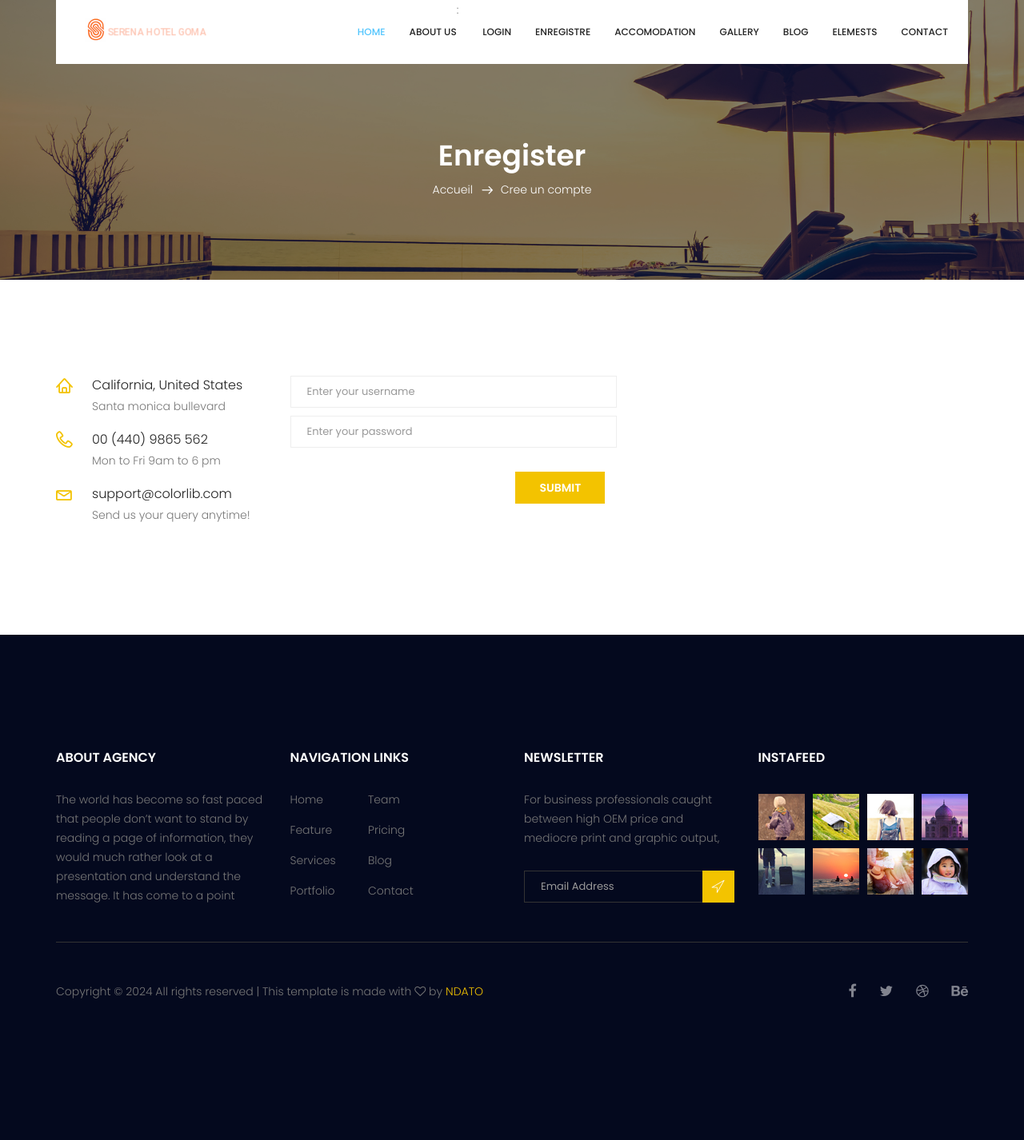
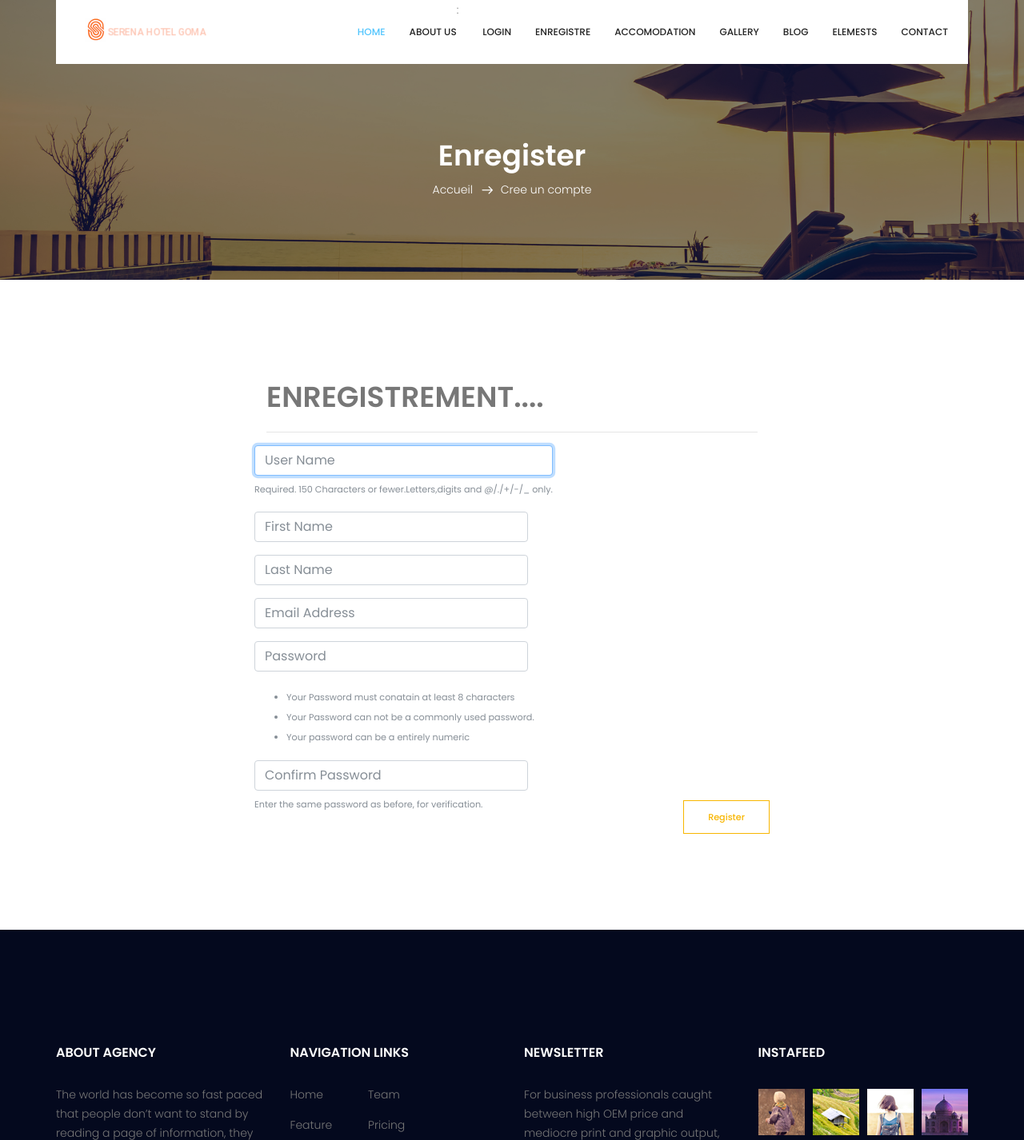
Before and after one commit to jeanlucndato/Hotel-Booking, a Django app: page /register/ in a window 1280 px wide. Shown: the top 1426 px of the page at 80% size. Before the commit the page ends 1249 px from the top, so only its background shows below. Run offline with Django 5.2, Linux system fonts and the light colour scheme; some libraries are stand-ins or nearby versions.

Commit message:
some important modifications

```diff
--- a/serena_app/forms.py
+++ b/serena_app/forms.py
@@ -8,18 +8,27 @@ from django import forms
 
 
 class SignUpForm(UserCreationForm):
-    email = forms.EmailField(Label="", widget=forms.Textinput(attrs={'class':'form-control'), required=False})
-    first_name = forms.CharField(label="", max_length=100, widget=forms.TextInput(attrs={'class':'form-control':'first Name'})
-    last_name = forms.CharField(label="", max_length=100, widget=forms.TextInput(attrs={'class':'form-control':'first Name'})
+    email = forms.EmailField(label="", widget=forms.TextInput(attrs={'class':'form-control','placeholder':'Email Address'}))
+    first_name = forms.CharField(label="", max_length=100, widget=forms.TextInput(attrs={'class':'form-control','placeholder':'First Name'}))
+    last_name = forms.CharField(label="", max_length=100, widget=forms.TextInput(attrs={'class':'form-control','placeholder':'Last Name'}))
 
     class Meta:
         model = User
-        fields = ('username', 'subtitle', 'intro', 'body', 'conclusion', 'header_image')
+        fields = ('username', 'first_name', 'last_name', 'email', 'password1')#, 'passsword2'
 
-        widgets = {
-            'title': forms.TextInput(attrs={'class': 'form-control', 'placeholder': 'you must write a best hacking article...'}),
-            'author': forms.Select(attrs={'class': 'form-control'}),
-            'subtitle': forms.TextInput(attrs={'class': 'form-control'}),
-            'intro': forms.Textarea(attrs={'class': 'form-control'}),
-            'body': forms.Textarea(attrs={'class': 'form-control'}),
-            'conclusion': forms.Textarea(attrs={'class': 'form-control'}),
+    def __init__(self,*args,**kwargs):
+        super(SignUpForm, self).__init__(*args,**kwargs)
+        self.fields['username'].widget.attrs['class']='form-control'
+        self.fields['username'].widget.attrs['placeholder']='User Name'
+        self.fields['username'].label=''
+        self.fields['username'].help_text='<span class="form-text text-muted"><small>Required. 150 Characters or fewer.Letters,digits and @/./+/-/_ only.</small></span>'
+
+        self.fields['password1'].widget.attrs['class']='form-control'
+        self.fields['password1'].widget.attrs['placeholder']='Password'
+        self.fields['password1'].label=''
+        self.fields['password1'].help_text='<ul class="form-text text-muted small"><li>Your Password must conatain at least 8 characters</li><li>Your Password can not be a commonly used password.</li><li>Your password can be a entirely numeric</li></ul>'
+
+        self.fields['password2'].widget.attrs['class']='form-control'
+        self.fields['password2'].widget.attrs['placeholder']='Confirm Password'
+        self.fields['password2'].label=''
+        self.fields['password2'].help_text='<span class="form-text text-muted"><small>Enter the same password as before, for verification.</small></span>'
--- a/serena_app/templates/home.html
+++ b/serena_app/templates/home.html
@@ -112,7 +112,7 @@
                             Libre
                         </div>
                         <img src="{{ product.image.url }}" alt="">
-                        <a href="#" class="btn theme_btn button_hover">Reservez </a>
+                        <a href="{% url 'product' product.id %}" class="btn theme_btn button_hover">Reservez </a>
                     </div>
                     <a href="#">
                         <h4 class="sec_h4">{{ product.name }}</h4>
@@ -127,7 +127,7 @@
                 <div class="accomodation_item text-center">
                     <div class="hotel_img">
                         <img src="{{ product.image.url }}" alt="">
-                        <a href="#" class="btn theme_btn button_hover">Reservez </a>
+                        <a href="{% url 'product' product.id %}" class="btn theme_btn button_hover">Reservez </a>
                     </div>
                     <a href="#">
                         <h4 class="sec_h4">{{ product.name }}</h4>
--- a/serena_app/templates/register.html
+++ b/serena_app/templates/register.html
@@ -21,42 +21,28 @@
 <section class="contact_area section_gap">
     <div class="container">
         <div class="row">
-            <div class="col-md-3">
-                <div class="contact_info">
-                    <div class="info_item">
-                        <i class="lnr lnr-home"></i>
-                        <h6>California, United States</h6>
-                        <p>Santa monica bullevard</p>
-                    </div>
-                    <div class="info_item">
-                        <i class="lnr lnr-phone-handset"></i>
-                        <h6><a href="#">00 (440) 9865 562</a></h6>
-                        <p>Mon to Fri 9am to 6 pm</p>
-                    </div>
-                    <div class="info_item">
-                        <i class="lnr lnr-envelope"></i>
-                        <h6><a href="#">support@colorlib.com</a></h6>
-                        <p>Send us your query anytime!</p>
+
+            <div class="container px-4 px-lg-5">
+                <div class="row gx-4 gx-lg-5 justify-content-center">
+                    <div class="col-md-10 col-lg-8 col-xl-7">
+                        <h1>ENREGISTREMENT....</h1>
+                        <hr>
+                        <form method="POST" action="{% url 'register' %}" class="row contact_form">
+                            {% csrf_token %}
+
+                            {{ form.as_p }}
+
+                            <hr>
+                            <div class="button-group-area mt-10">
+                                <button type="submit" class="genric-btn primary-border">
+                                    Register
+                                </button>
+                            </div>
+                        </form>
                     </div>
                 </div>
             </div>
-            <div class="col-md-9">
-                <form class="row contact_form" action="{% url 'login' %}" method="post" id="contactForm">
-                    {% csrf_token %}
-                    <div class="col-md-6">
-                        <div class="form-group">
-                            <input type="text" class="form-control" id="name" name="username"
-                                placeholder="Enter your username">
-                        </div>
-                        <div class="form-group">
-                            <input type="password" class="form-control" id="password" name="password"
-                                placeholder="Enter your password">
-                        </div>
-                        <div class="col-md-12 text-right">
-                            <button type="submit" value="submit" class="btn theme_btn button_hover">Submit</button>
-                        </div>
-                </form>
-            </div>
+
         </div>
     </div>
 </section>
--- a/serena_app/urls.py
+++ b/serena_app/urls.py
@@ -7,4 +7,5 @@ urlpatterns = [
     path('login/', views.login_user, name='login'),
     path('logout/', views.logout_user, name='logout'),
     path('register/', views.register_user, name='register'),
+    path('product/<int:pk>', views.product, name='product'),
 ]
--- a/serena_app/views.py
+++ b/serena_app/views.py
@@ -4,9 +4,14 @@ from django.contrib.auth import authenticate, login, logout
 from django.contrib import messages
 from django.contrib.auth.models import User
 from django.contrib.auth.forms import UserCreationForm
+from .forms import SignUpForm
 from django import forms
 
 # Create your views here.
+
+def product(request,pk):
+    product = Product.objects.get(id=pk)
+    return render(request, 'product.html', {'product':product})
 
 def home(request):
     products = Product.objects.all()
@@ -38,5 +43,25 @@ def logout_user(request):
     messages.success(request, ("You have been logged out...Thanks"))
     return redirect('home')
 
+
+
 def register_user(request):
-    return render(request, 'register.html', {})
+
+    form = SignUpForm()
+    if request.method == "POST":
+        form = SignUpForm(request.POST)
+        if form.is_valid():
+            form.save()
+            username = form.cleaned_data['username']
+            password = form.cleaned_data['password1']
+            # log in user
+            user = authenticate(username=username, password=password)
+            login(request, user)
+            messages.success(request, ("You haveRegister successfully ... Thanks"))
+            return redirect('home')
+        else:
+            messages.success(request, ("Whoops there was a problem, please try late....."))
+            return redirect('register')
+
+    else:
+        return render(request, 'register.html', {'form':form})
```
Also changed, not shown: serena_app/templates/product.html (added, +83 -0 lines), static/css/style (Mohammad Rocky's conflicted copy 2018-05-08).css (+27 -12 lines), db.sqlite3, readme.md, serena_app/migrations/0003_customer_password2.py (added), serena_app/migrations/0004_remove_customer_password2.py (added).
